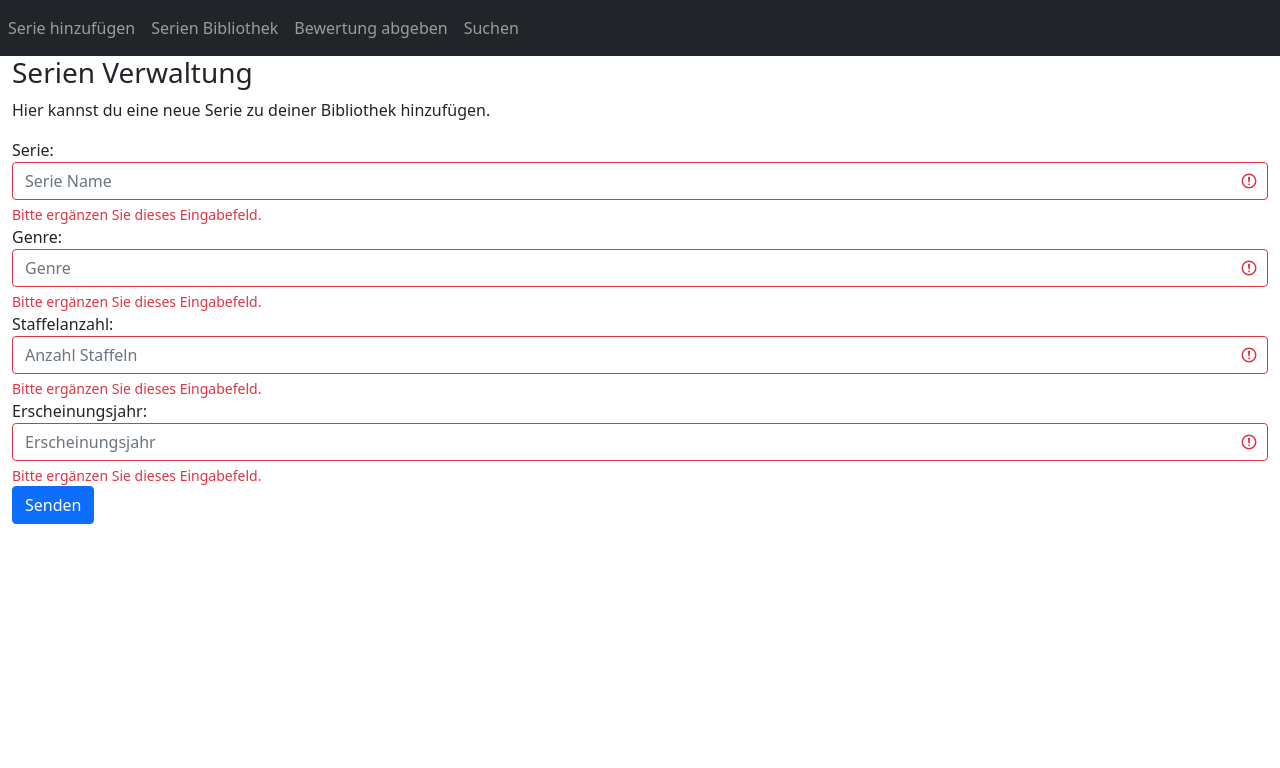
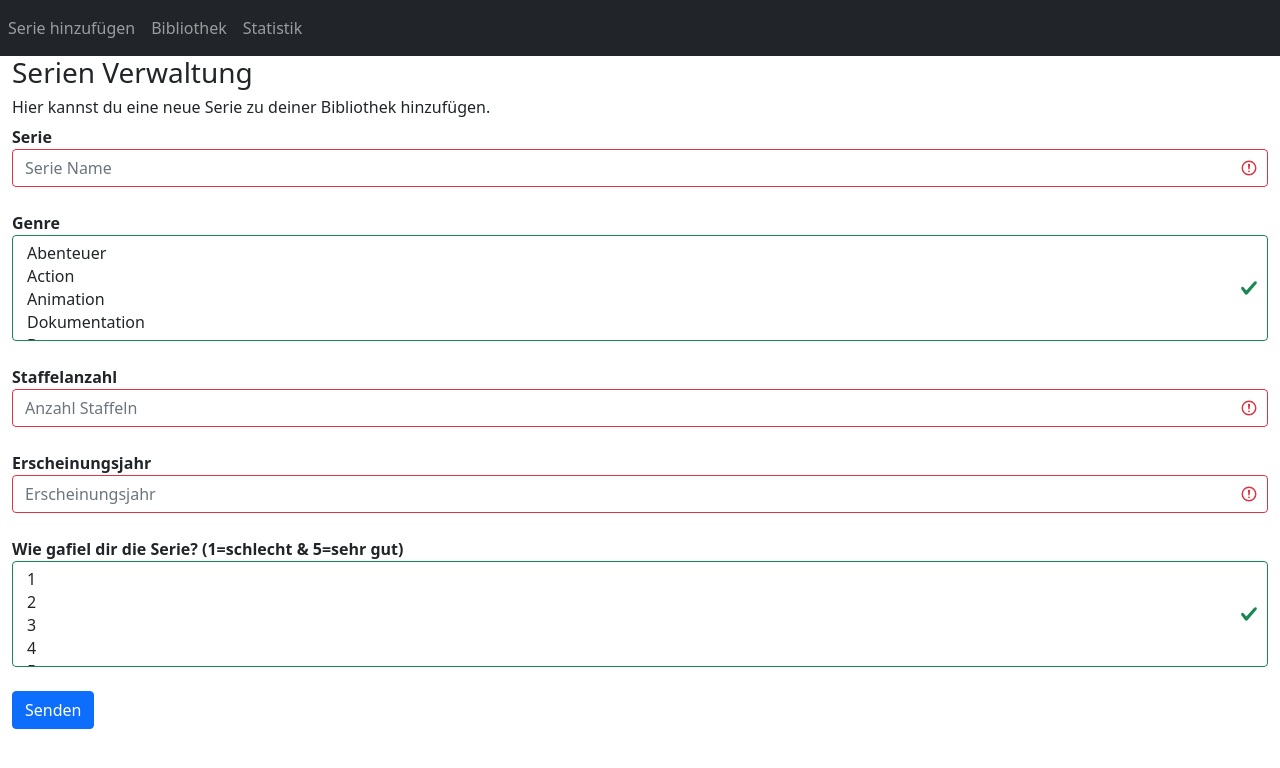
Before and after one commit to lifltr/pro2, a Flask app: page /serieAnlegen/ in a window 1280 px wide. Shown: the top 768 px of the page. Run offline with Flask 2, Linux system fonts and the light colour scheme.

Commit message:
fifth commit

```diff
--- a/main.py
+++ b/main.py
@@ -1,3 +1,4 @@
+from collections import defaultdict
 from flask import Flask
 from flask import render_template
 from flask import request
@@ -7,13 +8,17 @@ from daten import serie_speichern, serien_laden
 app = Flask("Serien_Verwaltung")
 
 
+@app.route("/", methods=['GET'])
+def index():
+    return render_template("index.html")
+
 @app.route("/serieAnlegen/", methods=['GET', 'POST'])
 def serieAnlegen():
     if request.method == 'POST':
 
         name = request.form['Serie']
         serie = { "name":name, "genre": request.form['Genre']
-                  , "staffelanzahl": request.form['Staffelanzahl'], "erscheinungsjahr": request.form['Erscheinungsjahr']}
+                  , "staffelanzahl": request.form['Staffelanzahl'], "erscheinungsjahr": request.form['Erscheinungsjahr'], "bewertung": request.form['Bewertung']}
 
         serie_speichern(name, serie)
 
@@ -28,13 +33,29 @@ def serien():
     serien = auflisten(serien)
     return render_template("Serie_angelegt.html", bibliothek=serien)
 
+
+@app.route("/statistik/", methods=['GET'])
+def statistik():
+    serien = serien_laden()
+    genre = defaultdict(list)
+    durchschnitt = {}
+    for key, serie in serien.items():
+        bewertung = int(serie["bewertung"])
+        genre[serie["genre"]].append(bewertung)
+
+    for key, items in genre.items():
+        avg = sum(items) / len(items)
+        durchschnitt[str(key)] = { "durchschnitt": avg }
+
+    return render_template("statistik.html", statistik=durchschnitt)
+
 def auflisten(serien):
-
     serien_liste = ""
     for key, value in serien.items():
-        zeile = str(key) + ": " + str(value["genre"]) + "<br>"
+        zeile = str(key) + ": " + str(value["genre"]) + ", " + (value["staffelanzahl"]) + " Staffeln" + ", " + "Erscheinungsjahr: " +\
+                (value["erscheinungsjahr"]) + ", " + "deine Bewertung: " +(value["bewertung"]) + "<br>"
         serien_liste += zeile
-        # fragen wieso die Darstellung nicht funktioniert
+
 
     return serien_liste
 
--- a/templates/index.html
+++ b/templates/index.html
@@ -12,47 +12,76 @@
                     <a class="nav-link" href="/serieAnlegen">Serie hinzufügen</a>
                  </li>
                  <li class="nav-item">
-                    <a class="nav-link" href="/serien">Serien Bibliothek</a>
+                    <a class="nav-link" href="/serien">Bibliothek</a>
                  </li>
                  <li class="nav-item">
-                     <a class="nav-link" href="/bewertung">Bewertung abgeben</a>
-                 </li>
-                 <li class="nav-item">
-                     <a class="nav-link" href="#">Suchen</a>
+                     <a class="nav-link" href="/statistik">Statistik</a>
                  </li>
              </ul>
         </nav>
 
+        <div>
+
+        </div>
+
+
         <div class="container-fluid">
 
         <h3>Serien Verwaltung</h3>
-        <p>Hier kannst du eine neue Serie zu deiner Bibliothek hinzufügen.</p>
+        <h6>Hier kannst du eine neue Serie zu deiner Bibliothek hinzufügen.</h6>
 
-            <form action="/action_page.php" class="was-validated">
+            <form action="/serieAnlegen/" method="POST" class="was-validated">
                   <div class="form-group">
-                    <label for="Serie">Serie:</label>
+                      <label for="Serie"><b>Serie</b></label>
                         <input type="text" class="form-control" id="Serie" placeholder="Serie Name" name="Serie" required>
                         <div class="valid-feedback">Valid.</div>
-                    <div class="invalid-feedback">Bitte ergänzen Sie dieses Eingabefeld.</div>
                   </div>
+                    <br>
                     <div class="form-group">
-                    <label for="Genre">Genre:</label>
-                    <input type="text" class="form-control" id="Genre" placeholder="Genre" name="Genre" required>
-                    <div class="valid-feedback">Valid.</div>
-                    <div class="invalid-feedback">Bitte ergänzen Sie dieses Eingabefeld.</div>
+                        <label for="Genre"><b>Genre</b></label>
+                         <select multiple class="form-control" id="Genre">
+                          <option>Abenteuer</option>
+                          <option>Action</option>
+                          <option>Animation</option>
+                          <option>Dokumentation</option>
+                          <option>Drama</option>
+                          <option>Fantasy</option>
+                          <option>Horror</option>
+                          <option>Komödie</option>
+                          <option>Krimi</option>
+                          <option>Musik</option>
+                          <option>Mystery</option>
+                          <option>Romantik</option>
+                          <option>Science-Fiction</option>
+                          <option>Thriller</option>
+                          <option>Western</option>
+                          <option>Sonstiges</option>
+                          </select>
                      </div>
+                        <br>
                      <div class="form-group">
-                    <label for="Staffelanzahl">Staffelanzahl:</label>
+                     <label for="Staffelanzahl"><b>Staffelanzahl</b></label>
                         <input type="text" class="form-control" id="Staffelanzahl" placeholder="Anzahl Staffeln" name="Staffelanzahl" required>
                         <div class="valid-feedback">Valid.</div>
-                    <div class="invalid-feedback">Bitte ergänzen Sie dieses Eingabefeld.</div>
                     </div>
+                        <br>
                     <div class="form-group">
-                    <label for="Erscheinungsjahr">Erscheinungsjahr:</label>
+                    <label for="Erscheinungsjahr"><b>Erscheinungsjahr</b></label>
                         <input type="text" class="form-control" id="Erscheinungsjahr" placeholder="Erscheinungsjahr" name="Erscheinungsjahr" required>
                         <div class="valid-feedback">Valid.</div>
-                    <div class="invalid-feedback">Bitte ergänzen Sie dieses Eingabefeld.</div>
                     </div>
+                        <br>
+                    <div class="form-group">
+                        <label for="Bewertung"><b>Wie gafiel dir die Serie? (1=schlecht & 5=sehr gut)</b></label>
+                        <select multiple class="form-control" id="Bewertung">
+                          <option>1</option>
+                          <option>2</option>
+                          <option>3</option>
+                          <option>4</option>
+                          <option>5</option>
+                        </select>
+                    </div>
+                        <br>
                     <button type="submit" class="btn btn-primary">Senden</button>
             </form>
     </body>
```
Also changed, not shown: bewertung.html (deleted, +0 -22 lines), serien.txt (+11 -2 lines), templates/Serie_angelegt.html (+7 -23 lines), templates/statistik.html (added, +32 -0 lines). Lines whose indentation alone changed are shown as unchanged.
